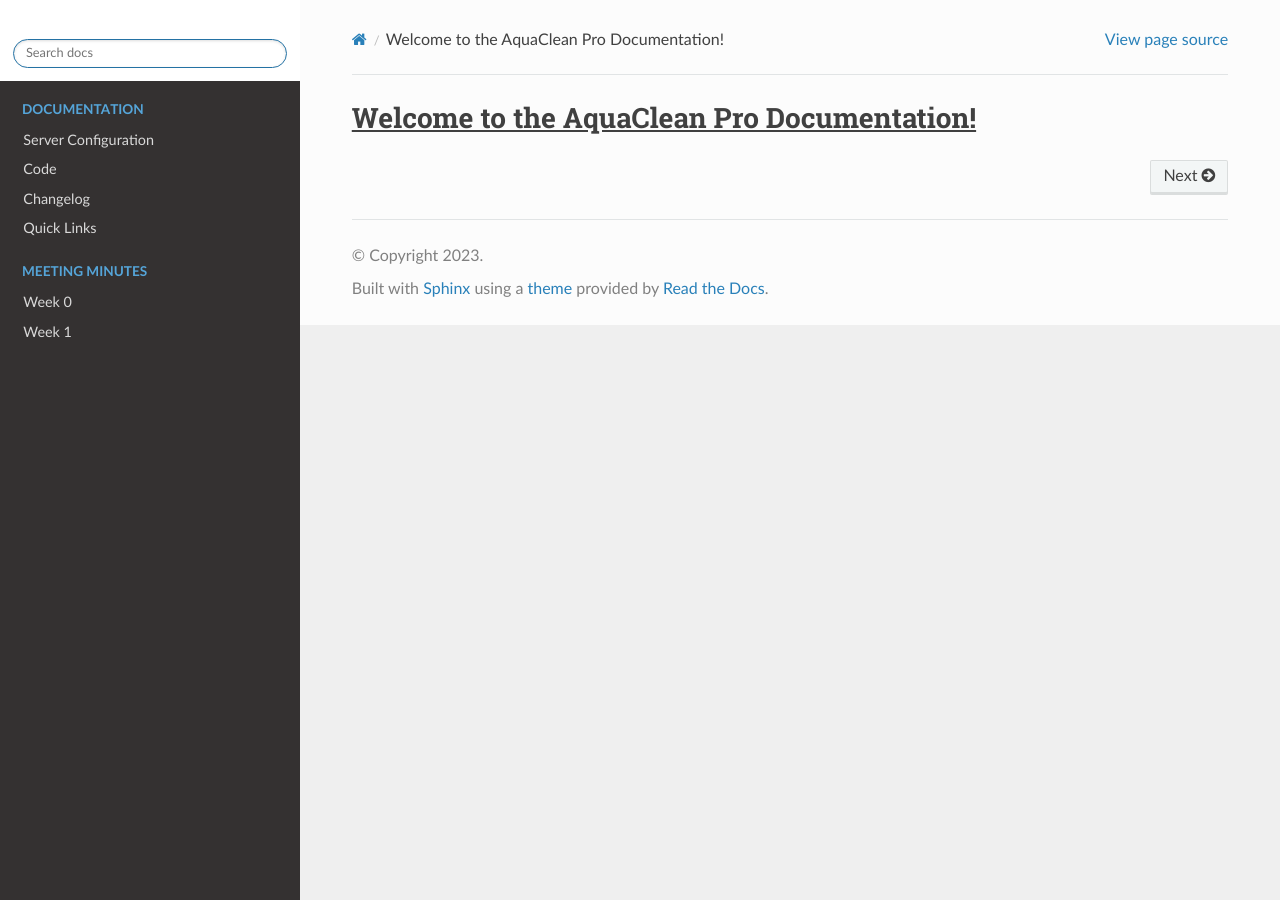
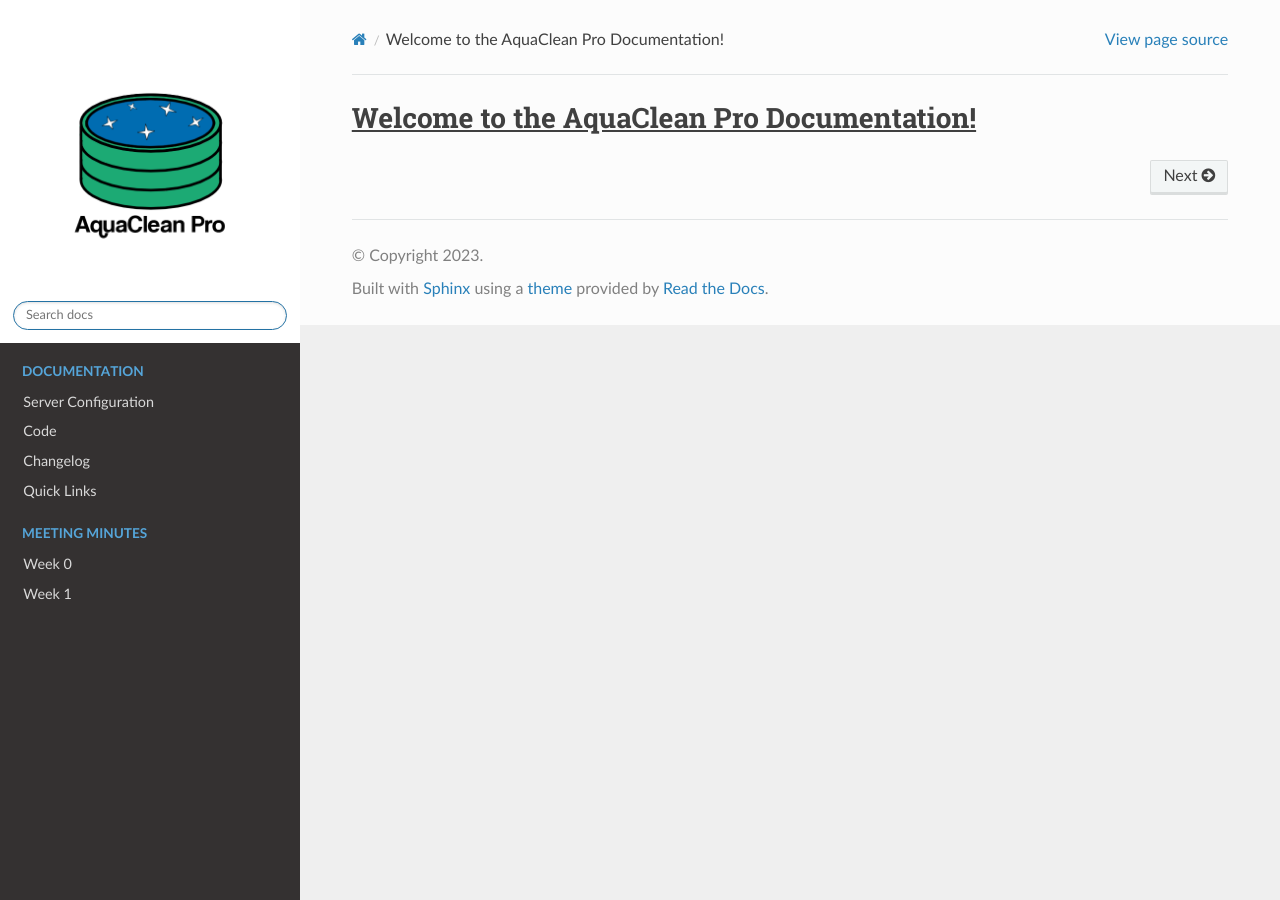
Before and after one commit to NathanWeiland10/AquaCleanPro, a Sphinx documentation site: the page built from docs/index.rst, in a window 1280 px wide. Built offline with Sphinx 7.4.7 and the Read the Docs theme 2.0.0, drawn with Linux system fonts in a browser that asks for light colours.

Commit message:
testing logo again

```diff
--- a/docs/conf.py
+++ b/docs/conf.py
@@ -24,7 +24,7 @@
 # HTML theming
 html_theme = 'sphinx_rtd_theme'
 html_static_path = ['_static']
-html_logo = 'logo.png'
+html_logo = '_static/logo.png'
 html_theme_options = {
     'titles_only': False,
     'navigation_depth': 2,
```
